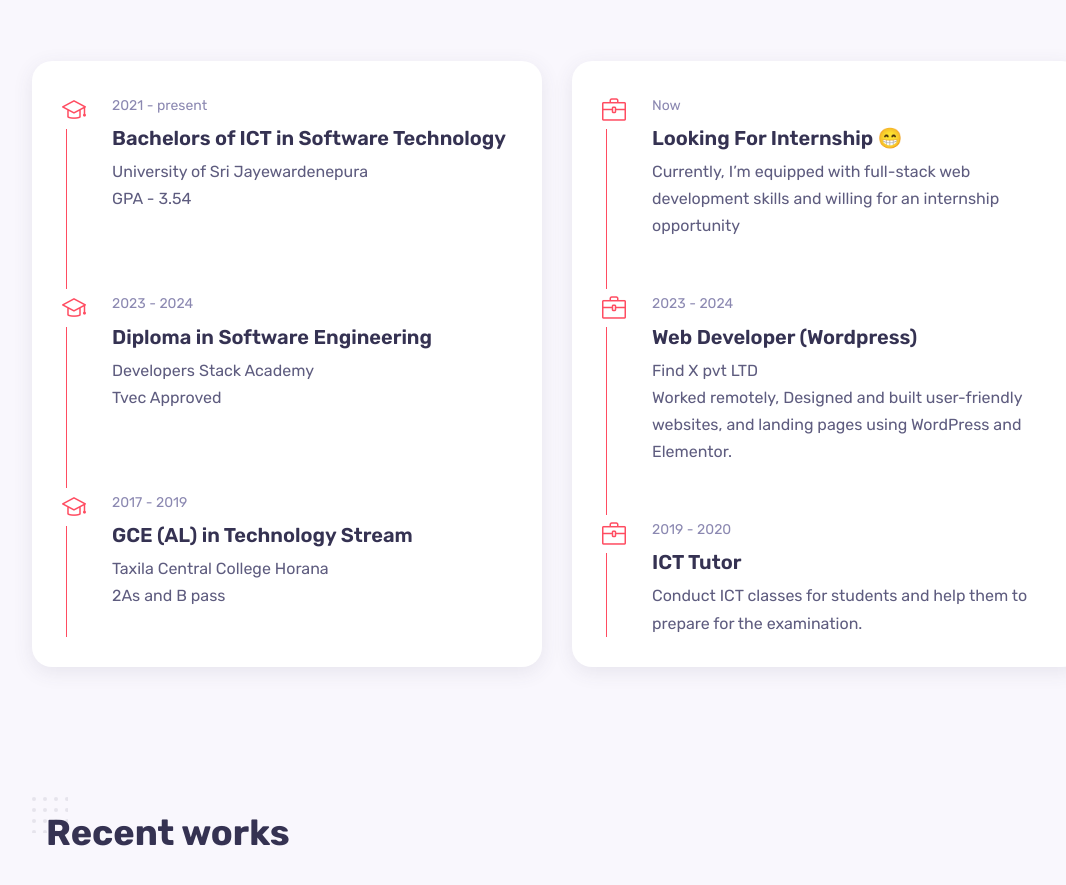
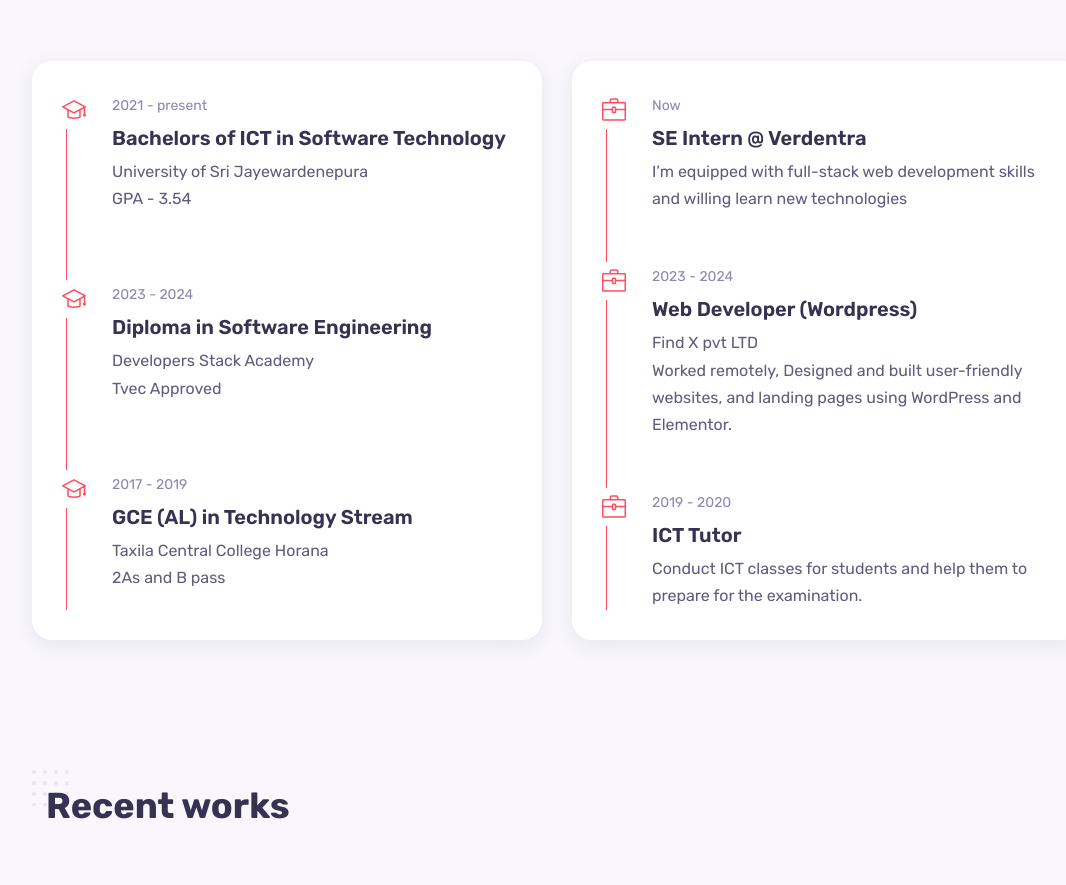
Before and after one commit to foverokavindz/fovero-folio, a React (Vite) app: page / in a window 1280 px wide. Shown: the part 2270-3155 px from the top of the page, without its empty margins (138-1204 px from the left). Built offline with nearby package versions, Linux system fonts and the light colour scheme.

Commit message:
Update CV

```diff
--- a/src/components/resume/Resume.jsx
+++ b/src/components/resume/Resume.jsx
@@ -44,8 +44,8 @@ const expData = [
     category: 'experience',
     icon: 'icon-briefcase',
     year: ' Now',
-    title: 'Looking For Internship 😁',
-    desc: 'Currently, I’m equipped with full-stack web development skills and willing for an internship opportunity',
+    title: 'SE Intern @ Verdentra',
+    desc: 'I’m equipped with full-stack web development skills and willing learn new technologies',
   },
   {
     id: 5,
```
